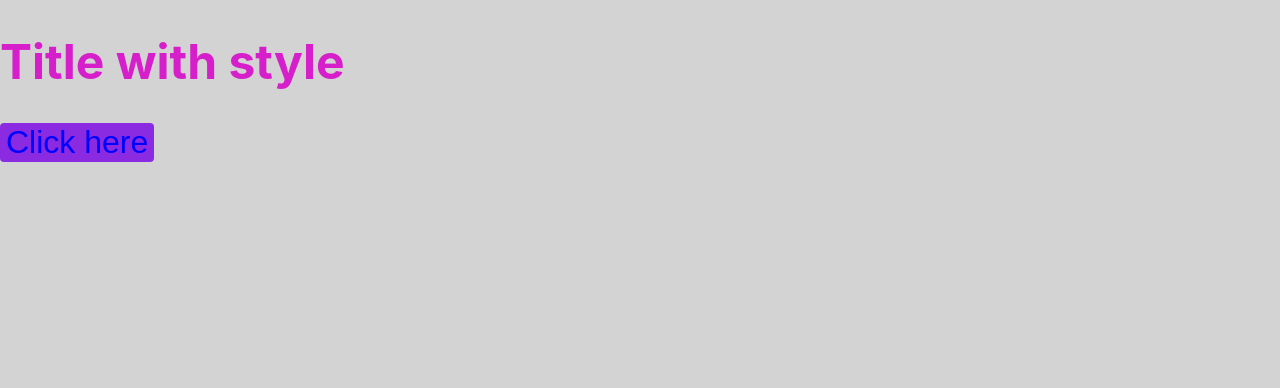
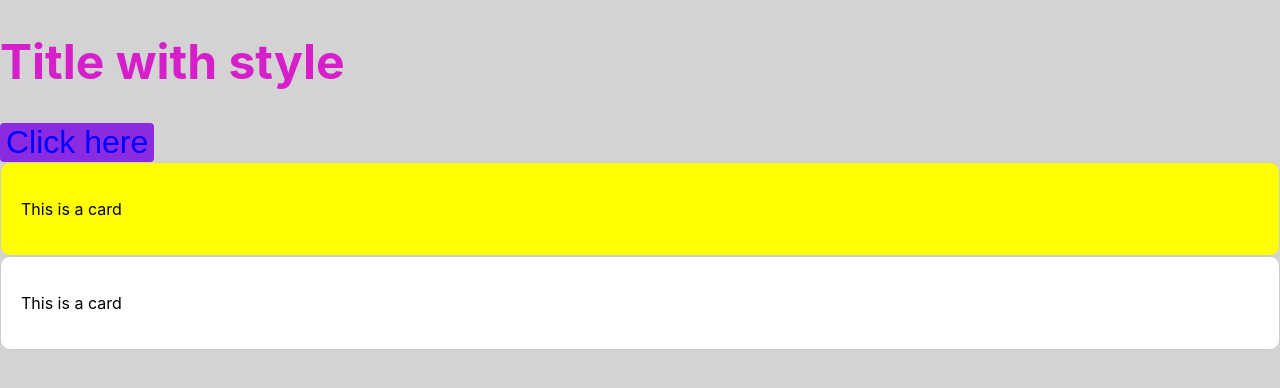
Before and after one commit to Nigulas96/Fundamentals_of_Nextjs, a Next.js app in the folder 3-Styling_in_Nextjs/styling-app/: page / in a window 1280 px wide. Shown: the top 388 px of the page. Built offline with nearby package versions, Linux system fonts and the light colour scheme.

Commit message:
Styling in Next.js - Task 4

```diff
--- /dev/null
+++ b/3-Styling_in_Nextjs/styling-app/app/components/Card.js
@@ -0,0 +1,17 @@
+export default function Card({ highlighted }) {
+
+    return (
+        <div
+            style={{
+                padding: "20px",
+                backgroundColor: highlighted ? "yellow" : "white",
+                border: "1px solid #ccc",
+                borderRadius: "10px",
+            }}
+
+        >
+            <p>This is a card</p>
+        </div>
+    );
+
+}
--- a/3-Styling_in_Nextjs/styling-app/app/page.tsx
+++ b/3-Styling_in_Nextjs/styling-app/app/page.tsx
@@ -1,5 +1,7 @@
 import Title from "./components/Title";
 import Button from "./components/Button";
+import Card from "./components/Card";
+
 export default function Home() {
 
   return (
@@ -7,6 +9,8 @@ export default function Home() {
     <main>
       <Title />
       <Button />
+      <Card highlighted={true} />
+      <Card highlighted={false} />
     </main>
 
   );
```
